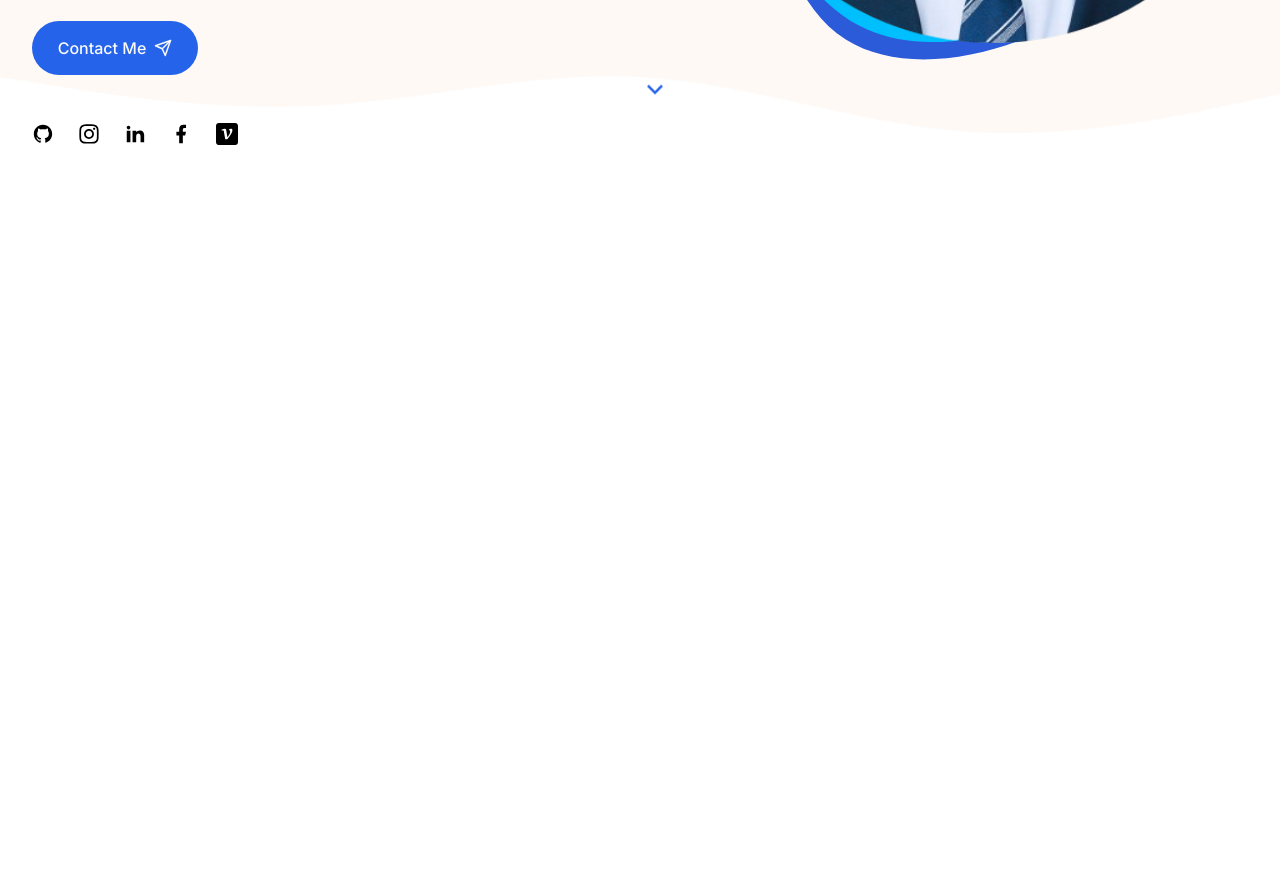
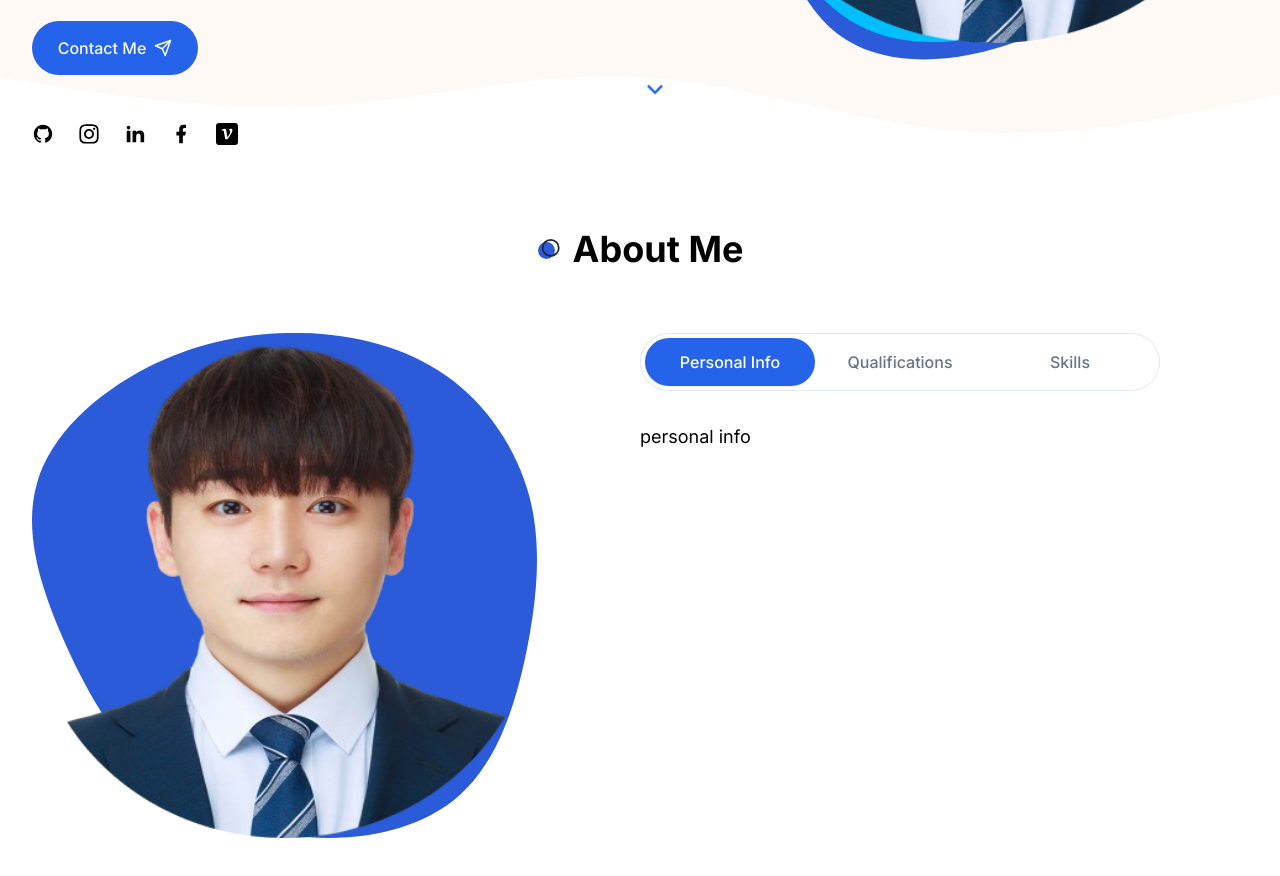
Before and after one commit to sy0725/next-portfolio, a Next.js app: page / in a window 1280 px wide. Shown: the part 640-1516 px from the top of the page. Built offline with nearby package versions, Linux system fonts and the light colour scheme.

Commit message:
📁 about 1차 정리

```diff
--- a/app/page.jsx
+++ b/app/page.jsx
@@ -1,9 +1,10 @@
 import Introduction from "@/components/introduction/Introduction";
-
+import About from "@/components/about/About";
 export default function Home() {
   return (
     <main>
       <Introduction />
+      <About />
     </main>
   );
 }
--- /dev/null
+++ b/components/about/About.jsx
@@ -0,0 +1,150 @@
+import MyImg from "../introduction/MyImg";
+import Image from "next/image";
+import { Tabs, TabsContent, TabsList, TabsTrigger } from "@/components/ui/tabs";
+
+import {
+  User2,
+  MailIcon,
+  HomeIcon,
+  PhoneCall,
+  GraduationCap,
+  Calendar,
+  Briefcase,
+} from "lucide-react";
+import { Item } from "@radix-ui/react-accordion";
+
+const infoData = [
+  {
+    icon: <User2 size={20} />,
+    text: "SunYong Jeon",
+  },
+  {
+    icon: <PhoneCall size={20} />,
+    text: "010 - 5730 - 8888",
+  },
+  {
+    icon: <MailIcon size={20} />,
+    text: "tkdcsy@gmail.com",
+  },
+  {
+    icon: <Calendar size={20} />,
+    text: "95. 07. 25",
+  },
+  {
+    icon: <GraduationCap size={20} />,
+    text: "용인대학교 동양무예학과", // 다른거 뭐 있나 고민해보기
+  },
+  {
+    icon: <HomeIcon size={20} />,
+    text: "경기도 수원시 세류동",
+  },
+];
+
+const qualificationData = [
+  {
+    title: "education", // university로 바꿀 예정
+    data: [
+      {
+        university: "용인대학교",
+        qualification: "동양무예학과",
+        years: "2014 - 2020",
+      },
+    ],
+  },
+  {
+    title: "experience", // education으로 바꿀 예정
+    data: [
+      {
+        company: "멋쟁이사자처럼 프론트엔드 스쿨", // company -> name
+        qualification: "테킷", // qualification -> companyname
+        years: "2023.05.24 - 2023.09.26", // -> year -> date
+      },
+      {
+        company: "멋쟁이사자처럼 프론트엔드 스쿨 플러스",
+        qualification: "테킷",
+        years: "2023.10.23 - 2023.12.26",
+      },
+    ],
+  },
+];
+
+const skillData = [
+  {
+    title: "skills",
+    data: [
+      {
+        name: "HTML, CSS, tailwindCSS, Styled-Component",
+      },
+      {
+        name: "JavaScript, TypeScript",
+      },
+      {
+        name: "React , Zustand, React-Query",
+      },
+      {
+        name: "Next.js, SWR, Framer-Motion",
+      },
+      {
+        name: "SupaBase, PocketBase",
+      },
+    ],
+  },
+  {
+    title: "tools",
+    data: [
+      {
+        imgPath: "/public/about/vscode.svg",
+      },
+      {
+        imgPath: "/public/about/notion.svg",
+      },
+      {
+        imgPath: "/public/about/figma.svg",
+      },
+    ],
+  },
+];
+
+const About = () => {
+  const getData = (arr, title) => {
+    return arr.find((item) => item.title === title);
+  };
+
+  return (
+    <section className="xl:h-[860px] pb-12 xl:py-24">
+      <div className="container mx-auto">
+        <h2 className="section-title mb-8 xl:mb-16 text-center mx-auto">
+          About Me
+        </h2>
+        <div className="flex flex-col xl:flex-row">
+          {/* image */}
+          <div className="hidden xl:flex flex-1 relative">
+            <MyImg
+              containerStyles="bg-about_shape_light dark:bg-about_shape_dark w-[505px] h-[505px] bg-no-repeat relative"
+              imgSrc="/hero/sunyong.png" // 사진 수정
+            />
+          </div>
+          {/* tabs */}
+          <div className="flex-1">
+            <Tabs defaultValue="personal">
+              <TabsList className="w-full grid xl:grid-cols-3 xl:max-w-[520px] xl:border dark:border-none">
+                <TabsTrigger value="personal">Personal Info</TabsTrigger>
+                <TabsTrigger value="Qualifications">Qualifications</TabsTrigger>
+                <TabsTrigger value="Skills">Skills</TabsTrigger>
+              </TabsList>
+              <div className="text-lg mt-12 xl:mt-8">
+                <TabsContent value="personal">personal info</TabsContent>
+                <TabsContent value="Qualifications">
+                  Qualifications info
+                </TabsContent>
+                <TabsContent value="Skills">Skills info</TabsContent>
+              </div>
+            </Tabs>
+          </div>
+        </div>
+      </div>
+    </section>
+  );
+};
+
+export default About;
--- a/components/ui/tabs.jsx
+++ b/components/ui/tabs.jsx
@@ -11,7 +11,7 @@
   <TabsPrimitive.List
     ref={ref}
     className={cn(
-      "inline-flex h-10 items-center justify-center rounded-md bg-muted p-1 text-muted-foreground",
+      "inline-flex items-center justify-center xl:bg-white p-1 text-muted-foreground rounded-[30px] dark:md:bg-secondary",
       className
     )}
     {...props}
@@ -23,7 +23,7 @@
   <TabsPrimitive.Trigger
     ref={ref}
     className={cn(
-      "inline-flex items-center justify-center whitespace-nowrap rounded-sm px-3 py-1.5 text-sm font-medium ring-offset-background transition-all focus-visible:outline-none focus-visible:ring-2 focus-visible:ring-ring focus-visible:ring-offset-2 disabled:pointer-events-none disabled:opacity-50 data-[state=active]:bg-background data-[state=active]:text-foreground data-[state=active]:shadow-sm",
+      "inline-flex items-center justify-center whitespace-nowrap rounded-full px-3 py-1.5 text-base font-medium ring-offset-background transition-all focus-visible:outline-none focus-visible:ring2 focus-visible:ring-ring focus-visible:ring-offset-2 disabled:pointer-events-none disabled:opacity-50 data-[state=active]:bg-primary data-[state=active]:text-white data-[state=active]:shadow-sm h-[48px]",
       className
     )}
     {...props}
```
